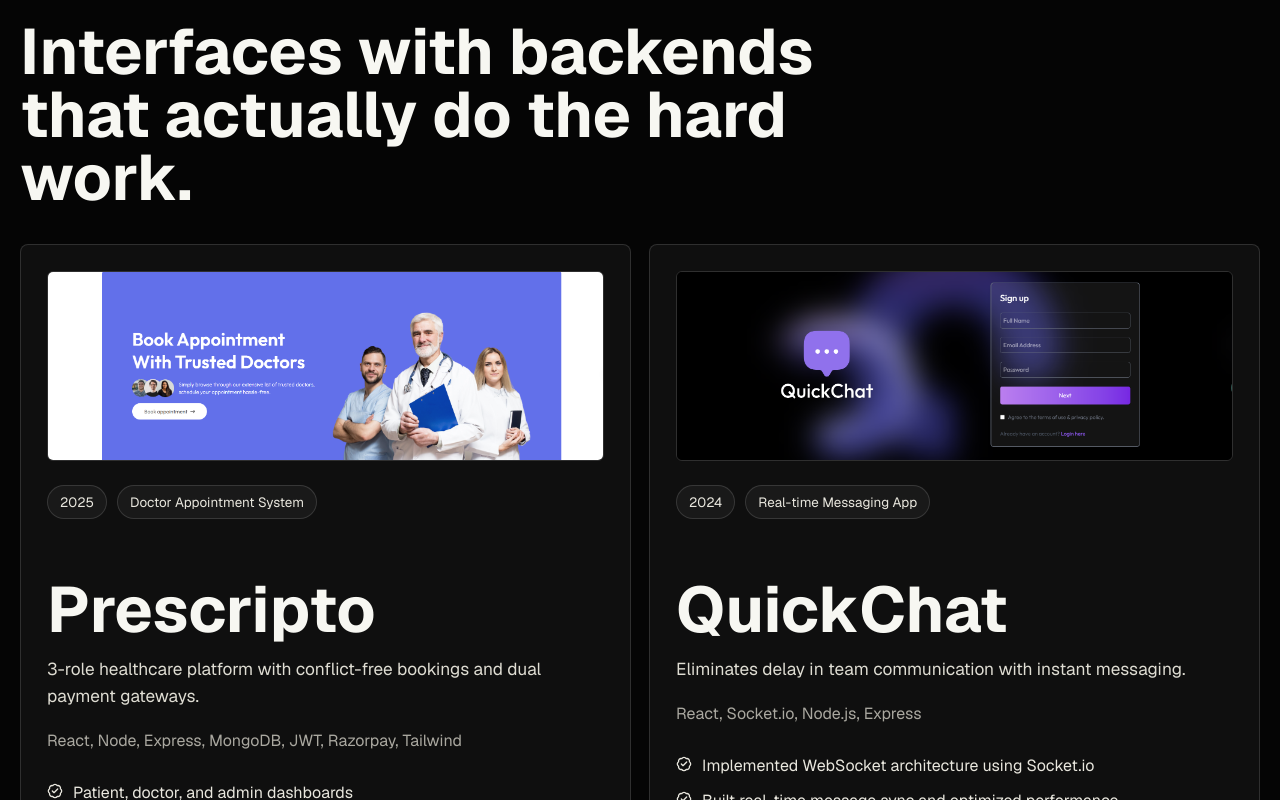
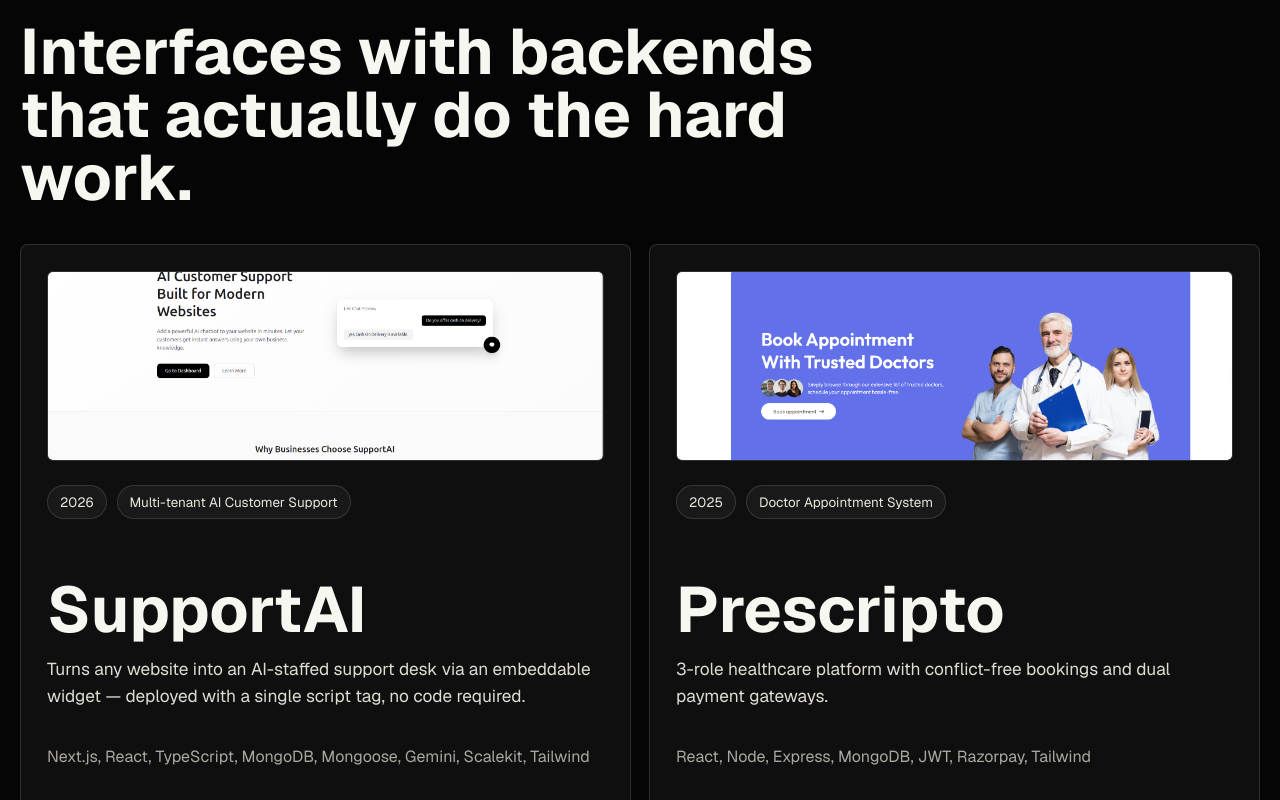
Before and after one commit to imadityameena/Aditya_portfolio, a React (Vite) app: page / in a window 1280 px wide. Shown: the part 2000-2800 px from the top of the page. Built offline with nearby package versions, Linux system fonts and the light colour scheme.

Commit message:
updated resume link and projects

```diff
--- a/src/App.jsx
+++ b/src/App.jsx
@@ -34,6 +34,7 @@ import thefilmsImg from "./assets/thefilms.png";
 import tomatoImg from "./assets/tomato.png";
 import mindcureImg from "./assets/mindcure.png";
 import cryptoplaceImg from "./assets/cryptoplace.png";
+import supportaiImg from "./assets/supportaiImg.png";
 
 const profile = {
   name: "Aditya Meena",
@@ -45,7 +46,7 @@ const profile = {
   leetcode: "https://leetcode.com/u/imadityameena/",
   codolio: "https://codolio.com/profile/huppyyyyy",
   resume:
-    "https://drive.google.com/file/d/1ud-NEHx0hbjwKFyKoTVDBQIb7l2g7P6J/view?usp=drive_link",
+    "https://drive.google.com/file/d/1fakrRZxv6Eziaza4SXxwUHpYqMa48jU_/view?usp=drive_link",
   summary:
     "Full-stack developer with production internship experience building MERN and PostgreSQL applications, AI integrations, REST APIs, and polished web systems.",
 };
@@ -53,7 +54,7 @@ const profile = {
 const stats = [
   ["6+", "months production internship"],
   ["5+", "full-stack apps shipped"],
-  ["400+", "DSA problems solved"],
+  ["500+", "DSA problems solved"],
   ["950+", "GitHub contributions in 2025"],
 ];
 
@@ -83,6 +84,24 @@ const skills = [
 ];
 
 const projects = [
+   {
+    name: "SupportAI",
+    year: "2026",
+    type: "Multi-tenant AI Customer Support",
+    image: supportaiImg,
+    stack:
+      "Next.js, React, TypeScript, MongoDB, Mongoose, Gemini, Scalekit, Tailwind",
+    impact:
+      "Turns any website into an AI-staffed support desk via an embeddable widget — deployed with a single script tag, no code required.",
+    points: [
+      "Multi-tenant architecture keeps every business's FAQs, policies, and chatbot config fully isolated",
+      "Knowledge-grounded prompting keeps Gemini answering only from verified business data, no hallucinated policies",
+      "Scalekit-authenticated dashboard with token-based sessions and route protection",
+      "CORS-enabled chat API with cached MongoDB connections and automatic retry on AI failures",
+    ],
+    github: "https://github.com/imadityameena/SupportAI",
+    live: "https://support-ai-self.vercel.app/",
+  },
   {
     name: "Prescripto",
     year: "2025",
@@ -92,9 +111,9 @@ const projects = [
     impact:
       "3-role healthcare platform with conflict-free bookings and dual payment gateways.",
     points: [
-      "Patient, doctor, and admin dashboards",
-      "Slot validation for reliable scheduling",
-      "Stripe and Razorpay payments",
+      "Separate patient, doctor, and admin workflows with role-aware dashboards",
+      "Validated appointment slots prevent conflicts and keep availability reliable",
+      "Stripe and Razorpay payment flows support secure, flexible checkout",
     ],
     github: "https://github.com/imadityameena/Prescripto_Hospital_app",
     live: "https://prescripto-hospital-app.vercel.app/",
@@ -107,9 +126,9 @@ const projects = [
     stack: "React, Socket.io, Node.js, Express",
     impact: "Eliminates delay in team communication with instant messaging.",
     points: [
-      "Implemented WebSocket architecture using Socket.io",
-      "Built real-time message sync and optimized performance",
-      "Maintained message order during network instability with queuing and retry logic",
+      "Socket.io WebSocket architecture delivers messages instantly across connected clients",
+      "Real-time message synchronization keeps conversations consistent without refreshes",
+      "Queueing and retry logic preserves message order during unstable network conditions",
     ],
     github: "https://github.com/imadityameena/QuickChat-A-chatting-app",
     live: "https://quick-chat-azure.vercel.app/login",
@@ -123,9 +142,9 @@ const projects = [
     impact:
       "Context-aware recipe generation from real pantry inventory and dietary preferences.",
     points: [
-      "Inventory-aware meal plans",
-      "MVC REST API with secure auth",
-      "Automated shopping list generation",
+      "Gemini generates meal plans from pantry inventory and individual dietary preferences",
+      "MVC REST API with JWT authentication separates secure application concerns",
+      "Automated shopping lists turn selected recipes into an actionable grocery plan",
     ],
     github: "https://github.com/imadityameena/chefai",
     live: "https://chef-ai-xqr8.vercel.app/",
@@ -138,9 +157,9 @@ const projects = [
     stack: "React, Tailwind CSS, Redux, TMDB API",
     impact: "Makes movie discovery easier with personalized recommendations.",
     points: [
-      "Built frontend with Redux state management",
-      "Integrated TMDB API for real-time data and trailers",
-      "Managed complex API rate limits with intelligent caching and batching",
+      "Redux state management keeps movie discovery, filters, and watch flows predictable",
+      "TMDB integration provides current movie details, recommendations, and trailers",
+      "Caching and request batching reduce duplicate calls while handling API rate limits",
     ],
     github: "https://github.com/imadityameena/Movie-App",
     live: "https://movie-app-lac-psi.vercel.app/",
@@ -153,9 +172,9 @@ const projects = [
     stack: "Next.js, React, Tailwind CSS, Figma",
     impact: "Streamlines food ordering with an intuitive checkout process.",
     points: [
-      "Built complete UI/UX from Figma designs",
-      "Implemented cart logic with persistent state",
-      "Handled complex discount calculations with a robust pricing engine",
+      "Translated complete Figma flows into a responsive, production-ready ordering interface",
+      "Persistent cart state keeps selected items available as customers browse the menu",
+      "Pricing logic applies discounts consistently across cart and checkout totals",
     ],
     github: "https://github.com/imadityameena/Food-delivery",
     live: "https://food-delivery-project-63r5.vercel.app/",
@@ -183,9 +202,9 @@ const projects = [
     stack: "React, CoinGecko API, React Router, Google Charts",
     impact: "Simplifies crypto market tracking with real-time price updates.",
     points: [
-      "Integrated CoinGecko API and built dynamic charts",
-      "Implemented efficient search across 1000+ cryptocurrencies",
-      "Optimized rendering of frequent data updates using React.memo and debouncing",
+      "CoinGecko integration powers current market data and interactive price charts",
+      "Debounced search makes it fast to find assets across more than 1,000 cryptocurrencies",
+      "React.memo and controlled updates reduce unnecessary renders during frequent price changes",
     ],
     github: "https://github.com/imadityameena/cryptoplace",
     live: "https://cryptoplace-dusky.vercel.app/",
--- a/src/styles.css
+++ b/src/styles.css
@@ -447,6 +447,8 @@ button {
 
 .project-card {
   position: relative;
+  display: flex;
+  flex-direction: column;
   min-height: 470px;
   padding: 26px;
   overflow: hidden;
@@ -557,7 +559,8 @@ button {
   display: flex;
   flex-wrap: wrap;
   gap: 10px;
-  margin-top: 28px;
+  margin-top: auto;
+  padding-top: 28px;
 }
 
 .project-links a {
```
Also changed, not shown: src/assets/supportaiImg.png (added).
